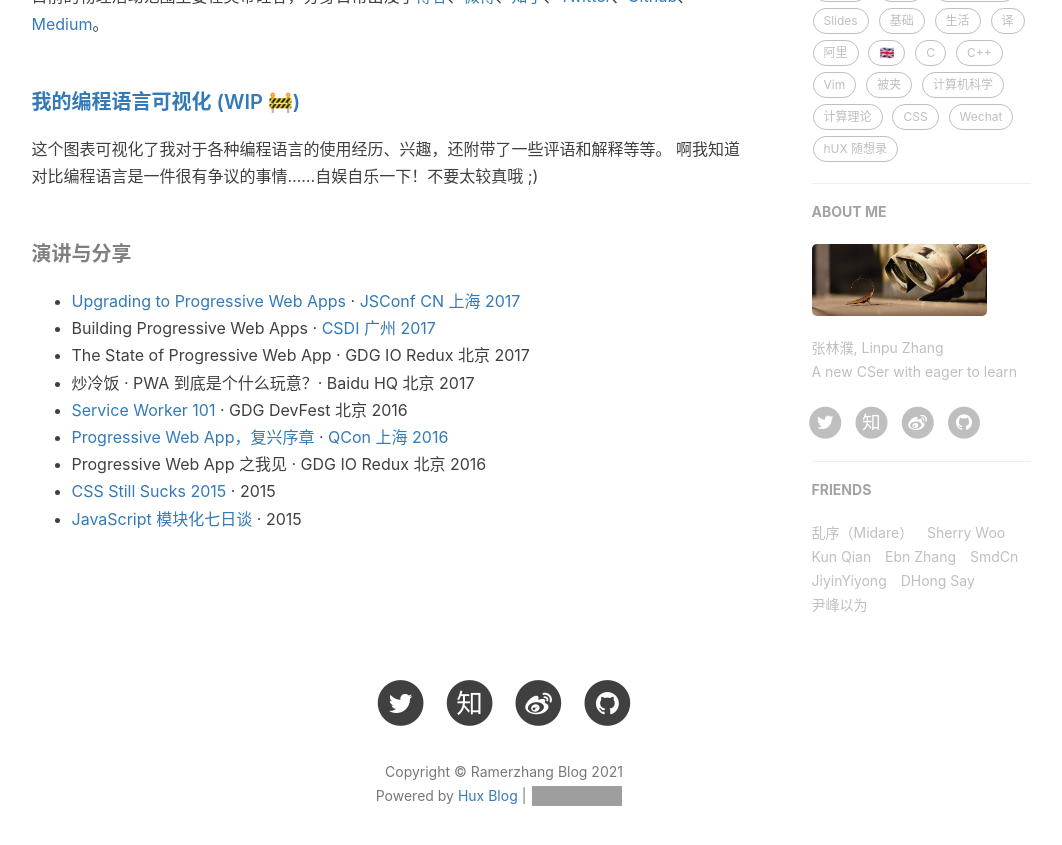
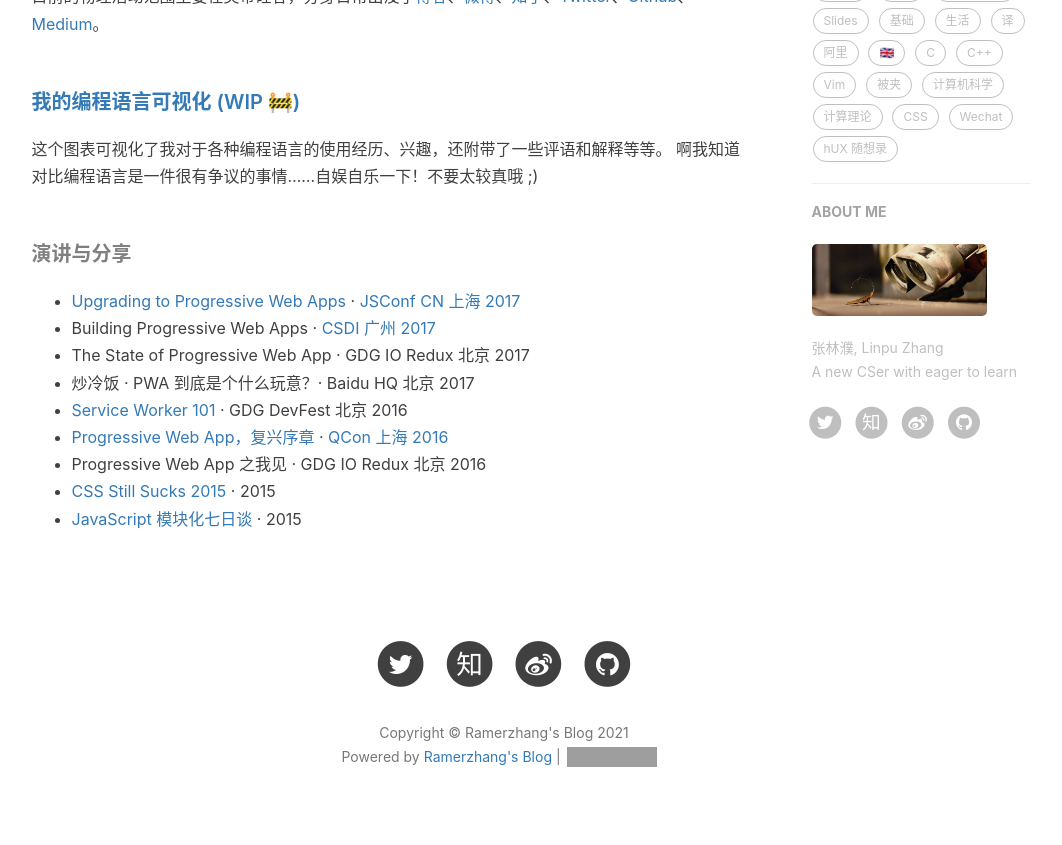
Before and after one commit to Ramer42/Ramer42.github.io, a Jekyll site: the page built from about.html, in a window 1280 px wide and 900 px high, scrolled down 639 px. Shown: the top 845 px of the window, without its empty margins (136-1198 px from the left). Built offline with Jekyll 4.4.1, drawn with Linux system fonts in a browser that asks for light colours; nearby versions of some CDN libraries; comment, search, counter and statistics services are not loaded; some of the changed lines change nothing that is shown; some of the changed text lies outside the part shown; grey boxes are pictures that could not be loaded.

Commit message:
change bottom

```diff
--- a/_config.yml
+++ b/_config.yml
@@ -1,6 +1,6 @@
 # Site settings
-title: Ramerzhang Blog
-SEOTitle: 张林濮的博客 | Ramerzhang Blog
+title: Ramerzhang's Blog
+SEOTitle: Ramerzhang's Blog | 张林濮的博客
 header-img: img/home-bg.jpg
 email: wasdpyzlp@gmail.com
 description: "I'm a new CSer, hope I can record my growth with this blog and stick to it"
@@ -101,33 +101,33 @@
 
 
 # Friends
-friends: [
-    {
-    #     title: "Su",
-    #     href: "http://su.gallery/"
+# friends: [
+    # {
+    # #     title: "Su",
+    # #     href: "http://su.gallery/"
+    # # },{
+        # title: "乱序（Midare）",
+        # href: "http://mida.re/"
     # },{
-        title: "乱序（Midare）",
-        href: "http://mida.re/"
-    },{
-        title: "Sherry Woo",
-        href: "https://sherrywoo.me/"
-    },{
-        title: "Kun Qian",
-        href: "http://kunq.me"
-    },{
-        title: "Ebn Zhang",
-        href: "http://ebnbin.com/"
-    },{
-        title: "SmdCn",
-        href: "http://blog.smdcn.net"
-    },{
-        title: "JiyinYiyong",
-        href: "http://tiye.me/"
-    },{
-        title: "DHong Say",
-        href: "http://dhong.co"
-    },{
-        title: "尹峰以为",
-        href: "http://ingf.github.io/"
-    }
-]
+        # title: "Sherry Woo",
+        # href: "https://sherrywoo.me/"
+    # },{
+        # title: "Kun Qian",
+        # href: "http://kunq.me"
+    # },{
+        # title: "Ebn Zhang",
+        # href: "http://ebnbin.com/"
+    # },{
+        # title: "SmdCn",
+        # href: "http://blog.smdcn.net"
+    # },{
+        # title: "JiyinYiyong",
+        # href: "http://tiye.me/"
+    # },{
+        # title: "DHong Say",
+        # href: "http://dhong.co"
+    # },{
+        # title: "尹峰以为",
+        # href: "http://ingf.github.io/"
+    # }
+# ]
--- a/_includes/footer.html
+++ b/_includes/footer.html
@@ -9,10 +9,10 @@
                 <p class="copyright text-muted">
                     Copyright &copy; {{ site.title }} {{ site.time | date: '%Y' }}
                     <br>
-                    Powered by <a href="http://huangxuan.me">Hux Blog</a> |
+                    Powered by <a href="https://ramer42.github.io/">Ramerzhang's Blog</a> |
                     <iframe style="margin-left: 2px; margin-bottom:-5px;" frameborder="0" scrolling="0" width="100px"
                         height="20px"
-                        src="https://ghbtns.com/github-btn.html?user=huxpro&repo=huxpro.github.io&type=star&count=true">
+                        src="https://ghbtns.com/github-btn.html?user=Ramer42&repo=Ramer42.github.io&type=star&count=false">
                     </iframe>
                 </p>
             </div>
```
